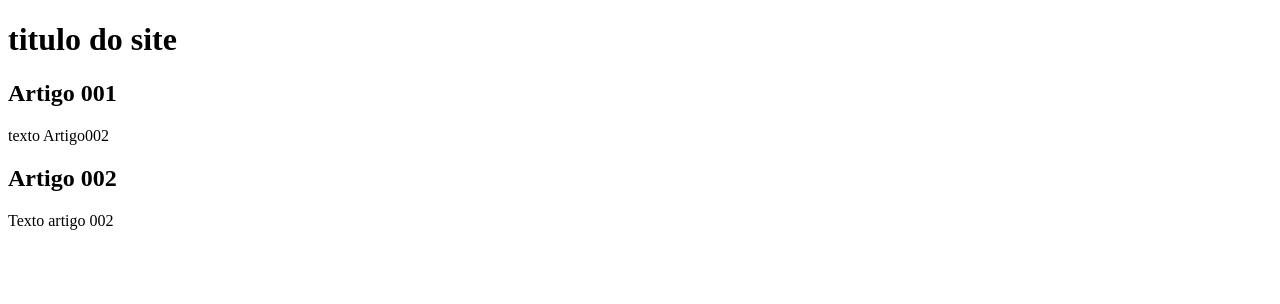
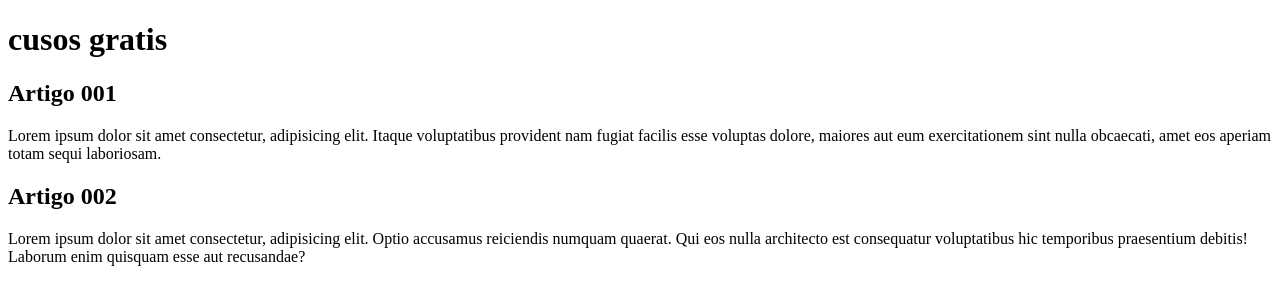
Before and after one commit to Biggjao/projeto-site, a plain HTML site: page index.html in a window 1280 px wide. Drawn offline with Linux system fonts and the light colour scheme.

Commit message:
Comecei a escrever o conteudo

```diff
--- a/index.html
+++ b/index.html
@@ -8,15 +8,15 @@
 <body>
 <main>
     <header>
-    <h1>titulo do site</h1>
+    <h1>cusos gratis</h1>
 </header>
 <article>
     <h2>Artigo 001</h2>
-    <p>texto Artigo002</p>
+    <p>Lorem ipsum dolor sit amet consectetur, adipisicing elit. Itaque voluptatibus provident nam fugiat facilis esse voluptas dolore, maiores aut eum exercitationem sint nulla obcaecati, amet eos aperiam totam sequi laboriosam.</p>
 </article>
 <article>
     <h2>Artigo 002</h2>
-    <p>Texto artigo 002</p>
+    <p>Lorem ipsum dolor sit amet consectetur, adipisicing elit. Optio accusamus reiciendis numquam quaerat. Qui eos nulla architecto est consequatur voluptatibus hic temporibus praesentium debitis! Laborum enim quisquam esse aut recusandae?</p>
 </article>
 </main>
 
```
